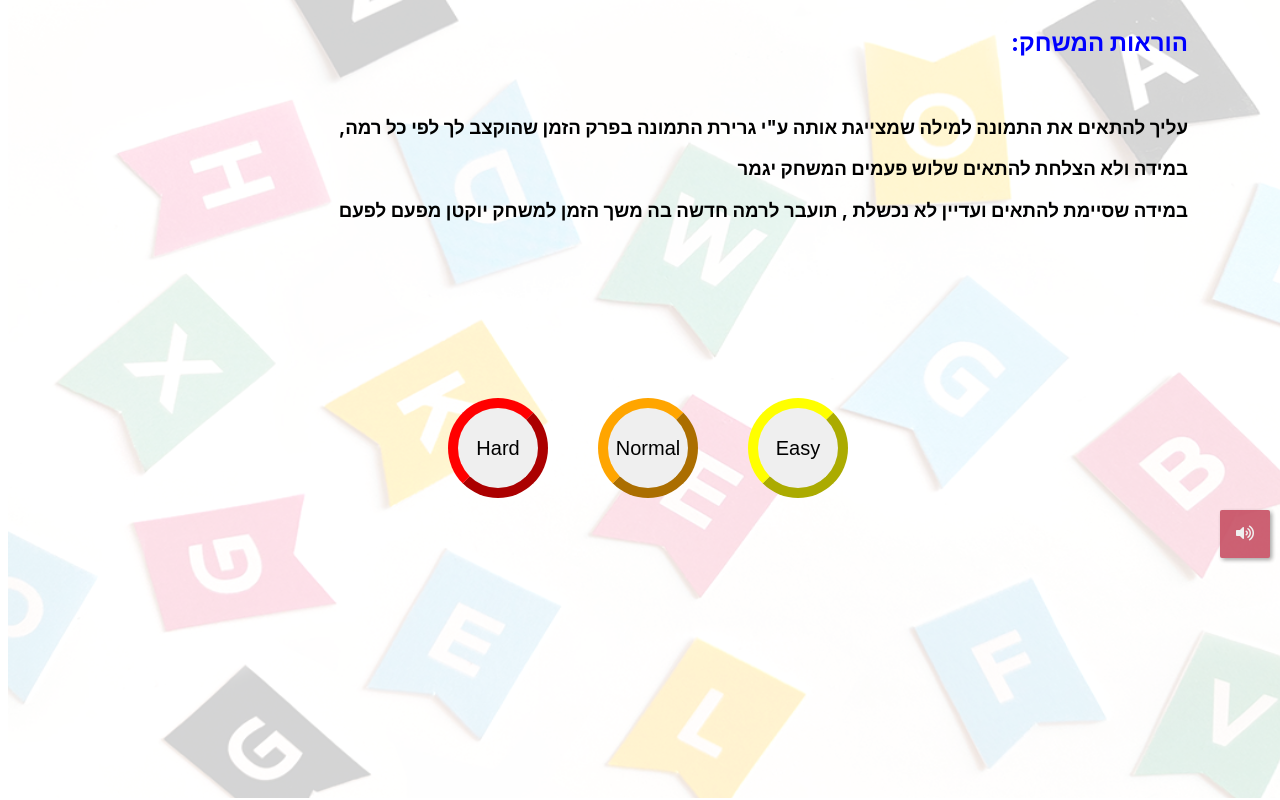
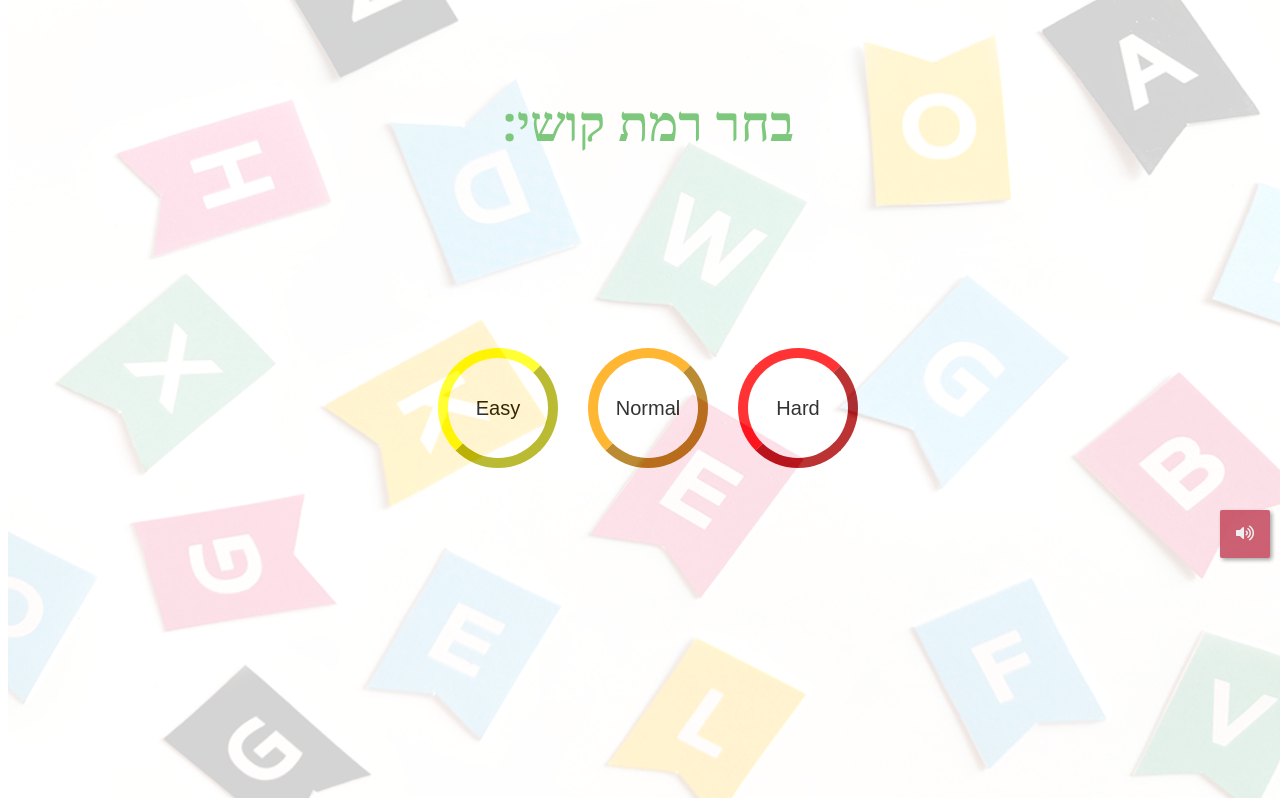
Before and after one commit to tehilamc/ant_game, a website: page enter2.html in a window 1280 px wide. Drawn offline with Linux system fonts and the light colour scheme.

Commit message:
עיצוב עמוד ראשון ושני וכפתורים

```diff
--- a/enter2.html
+++ b/enter2.html
@@ -13,22 +13,12 @@
         <div class='container projects'>
             <img src="images/back.jpg" class="img">
             <div class="background">
-                <h2 class="title">הוראות המשחק:</h2>
+                <h2 class="title animate glow delay-4"> בחר רמת קושי:</h2>
                 <br />
-                <h3 class="Instructions">עליך להתאים את התמונה למילה שמצייגת אותה ע"י גרירת התמונה בפרק הזמן שהוקצב לך
-                    לפי
-                    כל רמה,</h3>
-
-                <h3 class="Instructions">במידה ולא הצלחת להתאים שלוש פעמים המשחק יגמר</h3>
-
-                <h3 class="Instructions"> במידה שסיימת להתאים ועדיין לא נכשלת , תועבר לרמה חדשה בה משך הזמן למשחק יוקטן
-                    מפעם
-                    לפעם </h3>
-
             </div>
-            <div class="level_easy" onclick="easy()" ><button class="easy">Easy</button></div>
-            <div class="level_normal" onclick="normal()"><button class="normal">Normal</button></div>
-            <div class="level_hard" onclick="hard()"><button class="hard">Hard</button></div>
+            <div class="level_easy animate glow delay-1" onclick="easy()" ><button class="easy">Easy</button></div>
+            <div class="level_normal animate glow delay-2" onclick="normal()"><button class="normal">Normal</button></div>
+            <div class="level_hard animate glow delay-3" onclick="hard()"><button class="hard">Hard</button></div>
              <audio src="https://www.bensound.com/bensound-music/bensound-moose.mp3"></audio>
              <button id="button">
                  <i class="fas fa-volume-up"></i>
--- a/scripts/answer.js
+++ b/scripts/answer.js
@@ -4,6 +4,6 @@ var z = localStorage.getItem("mistakes3");
 let subX = x.substr(1, x.length-2);
 let subY = y.substr(1, y.length-2);
 let subZ = z.substr(1, z.length-2);
-var h="fab fa-google";
-document.getElementsById("anser").innerHTML="h";
+// var h="fab fa-google";
+// document.getElementsById("anser").innerHTML="h";
 document.getElementById("answer").innerHTML = subX +"  <br>"+ subY +" <br>"+ subZ;
--- a/scripts/page.js
+++ b/scripts/page.js
@@ -754,7 +754,9 @@ function game() {
       // let text1="fab fa-";
       // let text2=draggableElementBrand;
       // let result=text1.concat(text2);
-      var iconOfWord = `<i class="fab fa-${draggableElementBrand}></i>`;
+      // var iconOfWord = `<i class="fab fa-${draggableElementBrand}></i>`;
+     var iconOfWord= `<i class="fab fa-"${draggableElementBrand}"></i>`;
+     console.log(iconOfWord);
       mistakes[num] = {
         icon: iconOfWord,
         mistake: droppableElementBrand,
--- a/styles/enter.css
+++ b/styles/enter.css
@@ -1,11 +1,159 @@
+
+@import url('https://fonts.googleapis.com/css?family=Lato:100&display=swap');
+
 .img {
-  top:-10%;
+  top:0%;
   width: 100%;
   height: 100%;
   position: absolute;
   opacity: 30%;
 }
+.con {
+  /* width: 400px;
+  height: 400px; */
+  position: absolute;
+  left: 50%;
+  top: 80%;
+  transform: translate(-50%, -50%);
+  display: flex;
+  justify-content: center;
+  align-items: center;
+}
 
+.center {
+  width: 200px;
+  height: 60px;
+  position: absolute;
+
+}
+
+.btn {
+  background-color: #91def7;
+  width: 200px;
+  height: 60px;
+  cursor: pointer;
+  /* background: transparent; */
+  border-radius: 50px;
+  border: 1px solid #dee1e3;
+  outline: none;
+  transition: 1s ease-in-out;
+}
+
+svg {
+
+  width: 200px;
+  height: 60px;
+  border-radius: 50px;
+  position: absolute;
+  left: 0;
+  top: 0;
+  fill: none;
+  stroke: #fff;
+  stroke-dasharray: 150 480;
+  stroke-dashoffset: 150;
+  transition: 1s ease-in-out;
+}
+
+.btn:hover {
+  transition: 1s ease-in-out;
+  background:rgb(136, 207, 136);
+}
+
+.btn:hover svg {
+  stroke-dashoffset: -480;
+}
+
+.btn span {
+  color: white;
+  font-size: 18px;
+  font-weight: 100;
+}
+/* html, body {
+  height: 100%;
+} */
+/*
+.wrap {
+  height: 100%;
+  display: flex;
+  align-items: center;
+  justify-content: center;
+}
+
+.but_start {
+  min-width: 200px;
+  min-height: 40px;
+  font-family: 'Nunito', sans-serif;
+  font-size: 22px;
+  text-transform: uppercase;
+  letter-spacing: 1.3px;
+  font-weight: 700;
+  color: #313133;
+  background: #4FD1C5;
+background: linear-gradient(90deg, rgba(129,230,217,1) 0%, rgba(79,209,197,1) 100%);
+  border: none;
+  border-radius: 1000px;
+  box-shadow: 12px 12px 24px rgba(79,209,197,.64);
+  transition: all 0.3s ease-in-out 0s;
+  cursor: pointer;
+  outline: none;
+  position: relative;
+  padding: 10px;
+  }
+
+  .but_start::before {
+content: '';
+  border-radius: 1000px;
+  min-width: calc(300px + 12px);
+  min-height: calc(60px + 12px);
+  border: 6px solid #00FFCB;
+  box-shadow: 0 0 60px rgba(0,255,203,.64);
+  position: absolute;
+  top: 50%;
+  left: 50%;
+  transform: translate(-50%, -50%);
+  opacity: 0;
+  transition: all .3s ease-in-out 0s;
+}
+
+.but_start:hover, .but_start:focus {
+  color: #313133;
+  transform: translateY(-6px);
+}
+
+.but_start:hover::before, .but_start:focus::before {
+  opacity: 1;
+}
+
+.but_start::after {
+  content: '';
+  width: 30px; height: 30px;
+  border-radius: 100%;
+  border: 6px solid #00FFCB;
+  position: absolute;
+  z-index: -1;
+  top: 50%;
+  left: 50%;
+  transform: translate(-50%, -50%);
+  animation: ring 1.5s infinite;
+}
+
+.but_start:hover::after, .but_start:focus::after {
+  animation: none;
+  display: none;
+}
+
+@keyframes ring {
+  0% {
+    width: 30px;
+    height: 30px;
+    opacity: 1;
+  }
+  100% {
+    width: 300px;
+    height: 300px;
+    opacity: 0;
+  }
+} */
 .btn_start{
   font-size: larger;
   background-color: green;
--- a/styles/enter2.css
+++ b/styles/enter2.css
@@ -1,63 +1,56 @@
 
 .title{
-  color:blue;
+ color:rgb(125, 200, 125) ;
   direction: rtl;
+ font-size: 50px;
+ margin-top:80px;
+  text-align: center;
+  margin-left:200px;
+
 }
 
 
 .level_easy{
-  margin: 0;
-  position: absolute;
-  top: 50%;
-  left: 50%;
-  -ms-transform: translate(100%, 10%);
-  transform: translate(100%, -10%);
+  padding: 15px;
 
 }
 .level_normal{
-  margin: 0;
-  position: absolute;
-  top: 50%;
-  left: 50%;
-  -ms-transform: translate(-50%, -50%);
-  transform: translate(-50%, -10%);
+  padding: 15px;
 
 }
 .level_hard{
-  margin: 0;
-  position: absolute;
-  top: 50%;
-  left: 50%;
-  -ms-transform: translate(-50%, -50%);
-  transform: translate(-200%, -10%);
+  padding: 15px;
 }
 .easy{
-  width: 100px;
-  height: 100px;
+  width: 120px;
+  height: 120px;
   font-size: 10px;
   border-radius: 50%;
   border-width: 10px;
   border-color: yellow;
+   background: transparent;
   font-size: 20px;
 
 }
 
 .normal{
   font-size: 20px;
-  width: 100px;
-  height: 100px;
+  width: 120px;
+  height: 120px;
   border-radius: 50%;
   border-width: 10px;
+  background: transparent;
   border-color: orange;
 
 }
 .hard{
-  width: 100px;
-  height: 100px;
+  width: 120px;
+  height: 120px;
   font-size: 10px;
   border-radius: 50%;
   border-width: 10px;
   border-color: red;
+  background: transparent;
   font-size: 20px;
 }
 .container{
@@ -69,7 +62,7 @@
   background-color: white;
   justify-content: center;
   align-items: center;
-  font-family: -apple-system, BlinkMacSystemFont, 'Segoe UI', Roboto, Oxygen, Ubuntu, Cantarell, 'Open Sans', 'Helvetica Neue', sans-serif;
+  font-family:Cambria, Cochin, Georgia, Times, 'Times New Roman', serif;
 }
 .img {
   width: 100%;
@@ -79,10 +72,11 @@
   top:-10px;
 }
 .background{
+
   direction: rtl;
   right:100px;
 left:-100px;
-font:"Pacifico", "Kaushan Script", Futura, "Roboto", "Trebuchet MS", Helvetica, sans-serif;
+/* font-family: 'Gill Sans', 'Gill Sans MT', Calibri, 'Trebuchet MS', sans-serif; */
 position: absolute;
 top: 0%;
 width: 100%;
@@ -108,3 +102,44 @@ width: 100%;
 #button.fade:hover {
   opacity: 60%;
 }
+.animate {
+  animation-duration: 0.75s;
+  animation-delay: 0.5s;
+  animation-name: animate-fade;
+  animation-timing-function: cubic-bezier(0.26, 0.53, 0.74, 1.48);
+  animation-fill-mode: backwards;
+  /* justify-content: space-between; */
+
+}
+
+/* Glow In */
+.animate.glow {
+  animation-name: animate-glow;
+  animation-timing-function: ease;
+}
+
+@keyframes animate-glow {
+  0% {
+    opacity: 0;
+    filter: brightness(3) saturate(3);
+    transform: scale(0.8, 0.8);
+  }
+  100% {
+    opacity: 1;
+    filter: brightness(1) saturate(1);
+    transform: scale(1, 1);
+  }
+}
+
+.delay-1 {
+  animation-delay: 0.6s;
+}
+.delay-2 {
+  animation-delay: 0.7s;
+}
+.delay-3 {
+  animation-delay: 0.8s;
+}
+.delay-4 {
+  animation-delay: 1s;
+}
```
Also changed, not shown: answer.html (+4 -2 lines), enter.html (+15 -1 lines), styles/answer.css (+76 -7 lines).
